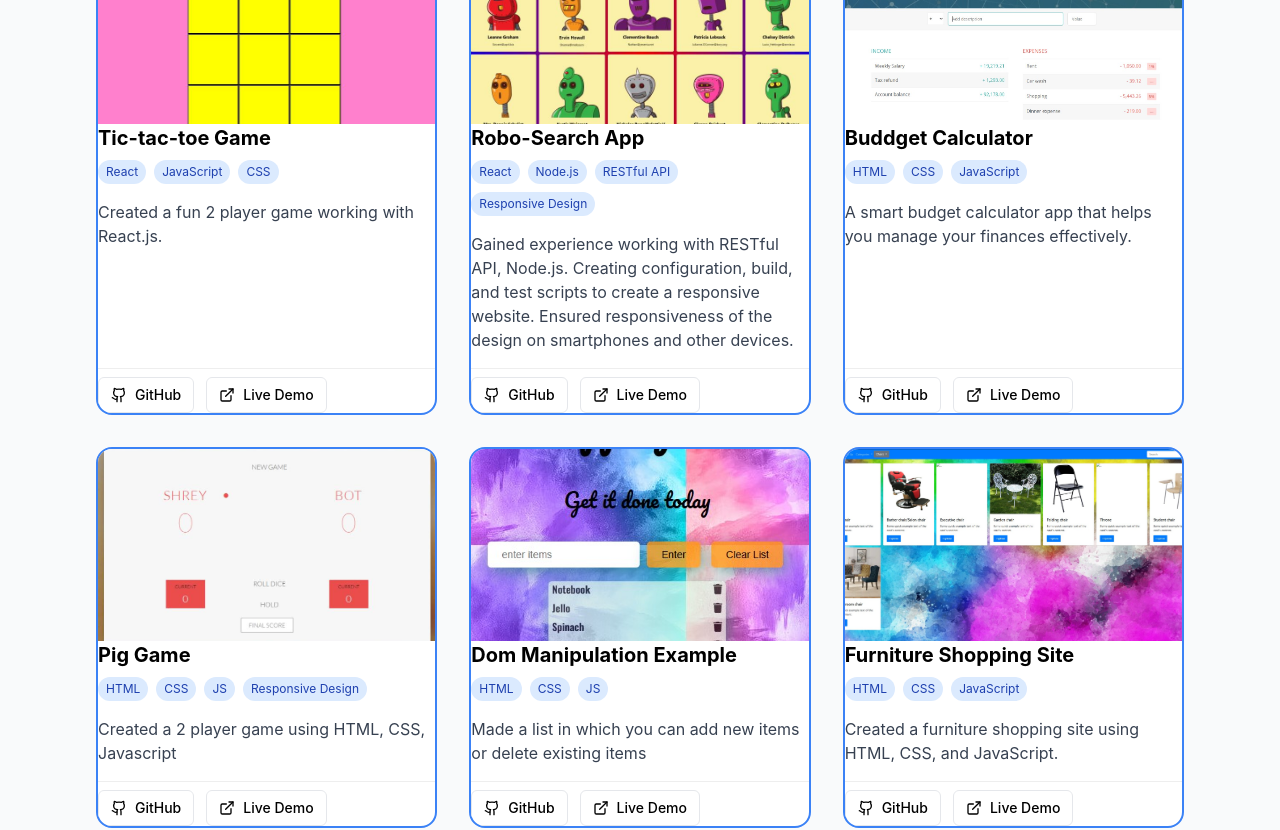
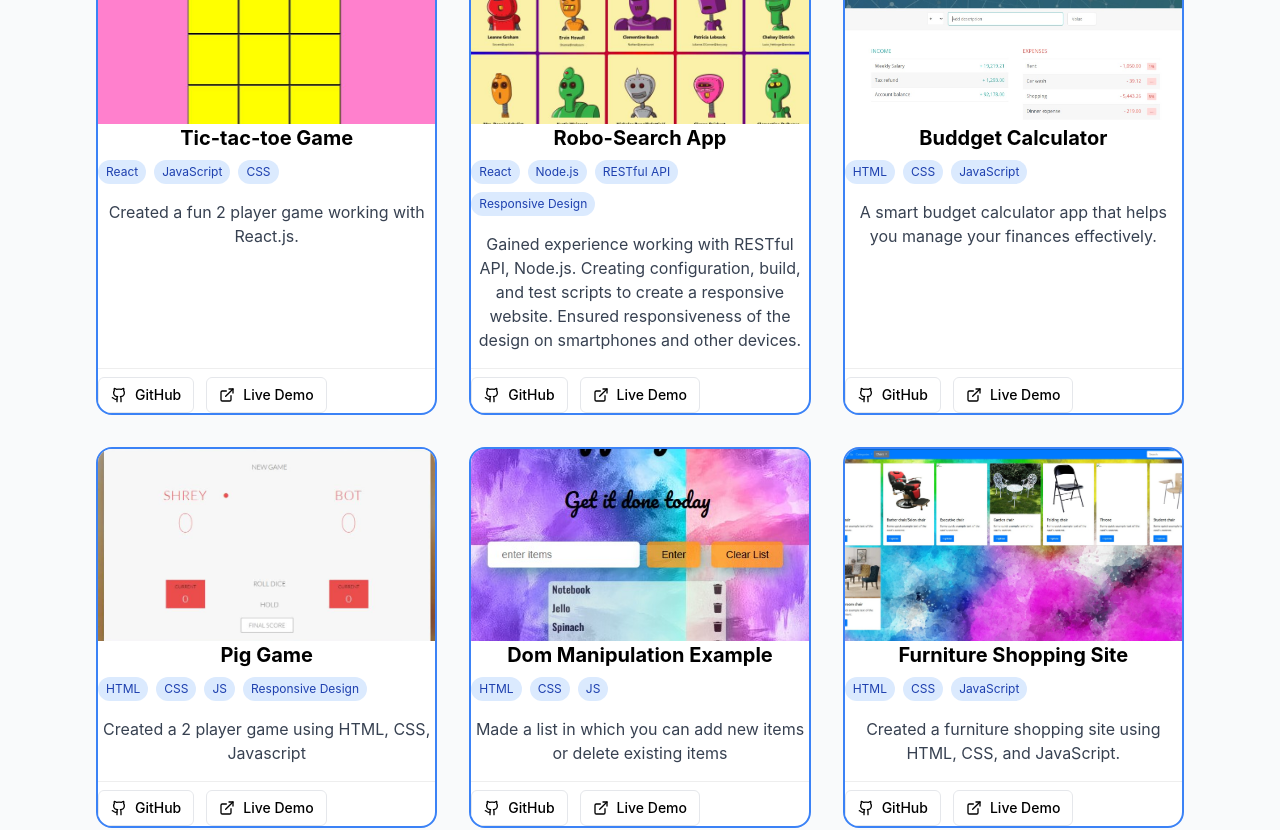
Before and after one commit to dodoshrey/dodoshrey.github.io, a React (Vite) app: page / in a window 1280 px wide. Shown: the part 2320-3150 px from the top of the page. Built offline with nearby package versions, Linux system fonts and the light colour scheme.

Commit message:
updating projects

```diff
--- a/src/components/Projects.jsx
+++ b/src/components/Projects.jsx
@@ -96,7 +96,7 @@ const Projects = () => {
 								</div>
 							)}
 							<CardHeader>
-								<CardTitle className="text-xl">{project.title}</CardTitle>
+								<CardTitle className="text-xl items-center text-center">{project.title}</CardTitle>
 								<CardDescription className="flex flex-wrap gap-2 mt-2">
 									{project.tags.map((tag, i) => (
 										<span key={i} className="bg-blue-100 text-blue-800 text-xs px-2 py-1 rounded-full">
@@ -105,7 +105,7 @@ const Projects = () => {
 									))}
 								</CardDescription>
 							</CardHeader>
-							<CardContent className="flex-grow">
+							<CardContent className="flex-grow items-center text-center">
 								<p className="text-gray-700">{project.description}</p>
 							</CardContent>
 							<CardFooter className="flex gap-3 pt-4">
```
